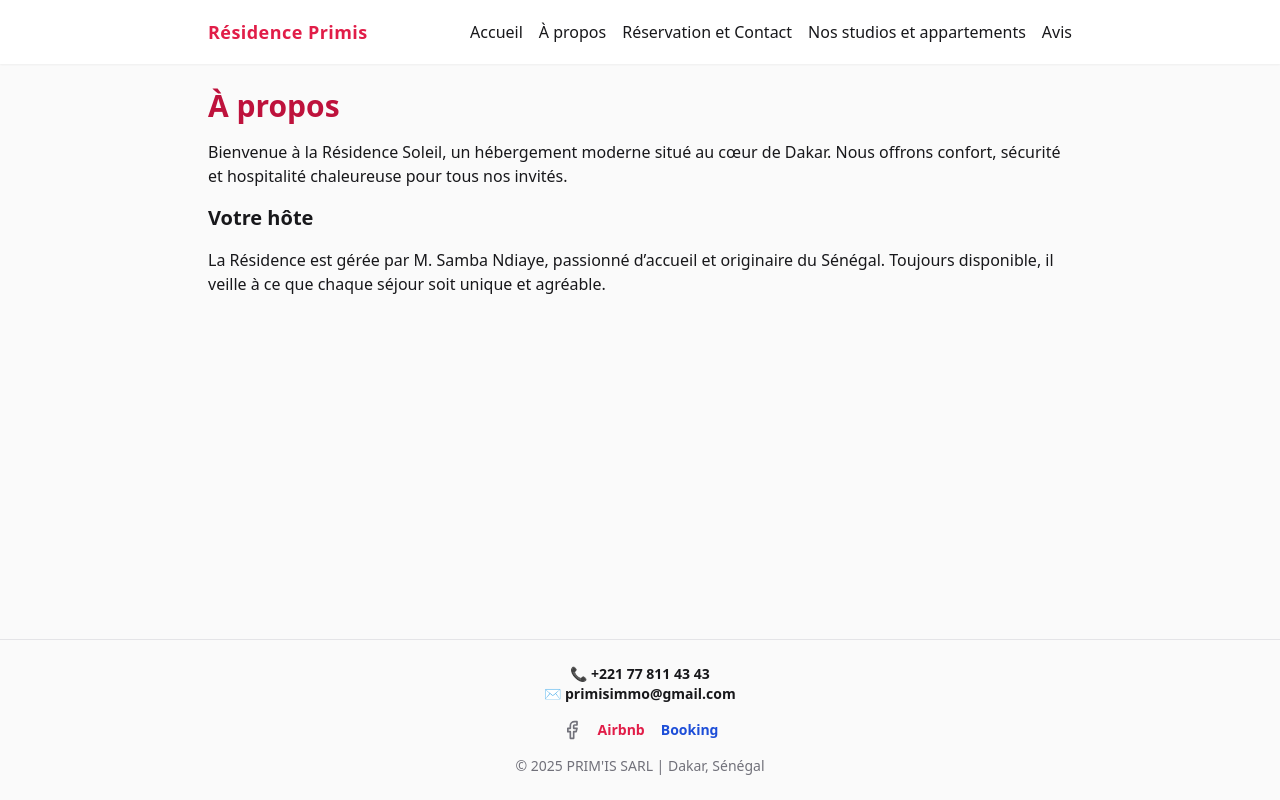
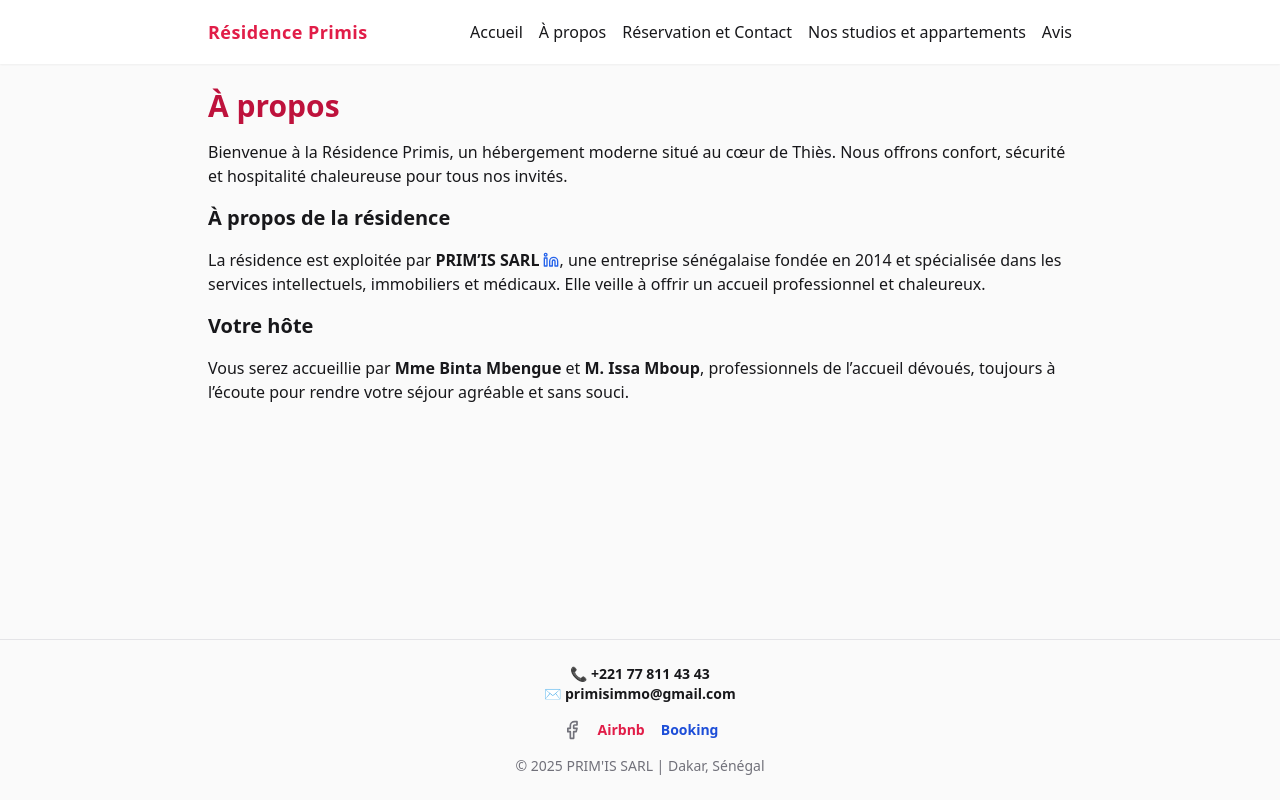
Before and after one commit to thebamba/primis_residence, a Next.js app: page /a-propos in a window 1280 px wide. Built offline with nearby package versions, Linux system fonts and the light colour scheme.

Commit message:
feat: Mise à jour de la partie à propos

```diff
--- a/src/app/a-propos/page.tsx
+++ b/src/app/a-propos/page.tsx
@@ -1,13 +1,29 @@
+import { Linkedin } from "lucide-react";
+
 export default function About() {
     return (
         <section className="space-y-4">
             <h1 className="text-3xl font-bold mb-2 text-rose-700">À propos</h1>
             <p>
-        Bienvenue à la Résidence Soleil, un hébergement moderne situé au cœur de Dakar. Nous offrons confort, sécurité et hospitalité chaleureuse pour tous nos invités.
+                Bienvenue à la Résidence Primis, un hébergement moderne situé au cœur de Thiès. Nous offrons confort, sécurité et hospitalité chaleureuse pour tous nos invités.
+            </p>
+            <h2 className="text-xl font-semibold mt-6">À propos de la résidence</h2>
+            <p>
+                La résidence est exploitée par <strong className="inline-flex items-center gap-1">
+                PRIM’IS SARL
+                <a
+                    href="https://www.linkedin.com/in/prim-is-sarl-80498b214/"
+                    target="_blank"
+                    rel="noopener noreferrer"
+                    aria-label="LinkedIn de PRIM'IS"
+                >
+                    <Linkedin className="w-4 h-4 text-blue-600 hover:text-blue-800 transition" />
+                </a>
+            </strong>, une entreprise sénégalaise fondée en 2014 et spécialisée dans les services intellectuels, immobiliers et médicaux. Elle veille à offrir un accueil professionnel et chaleureux.
             </p>
             <h2 className="text-xl font-semibold mt-6">Votre hôte</h2>
             <p>
-        La Résidence est gérée par M. Samba Ndiaye, passionné d’accueil et originaire du Sénégal. Toujours disponible, il veille à ce que chaque séjour soit unique et agréable.
+                Vous serez accueillie par <strong>Mme Binta Mbengue</strong> et <strong>M. Issa Mboup</strong>, professionnels de l’accueil dévoués, toujours à l’écoute pour rendre votre séjour agréable et sans souci.
             </p>
         </section>
     );
```
Lines whose indentation alone changed are shown as unchanged.
